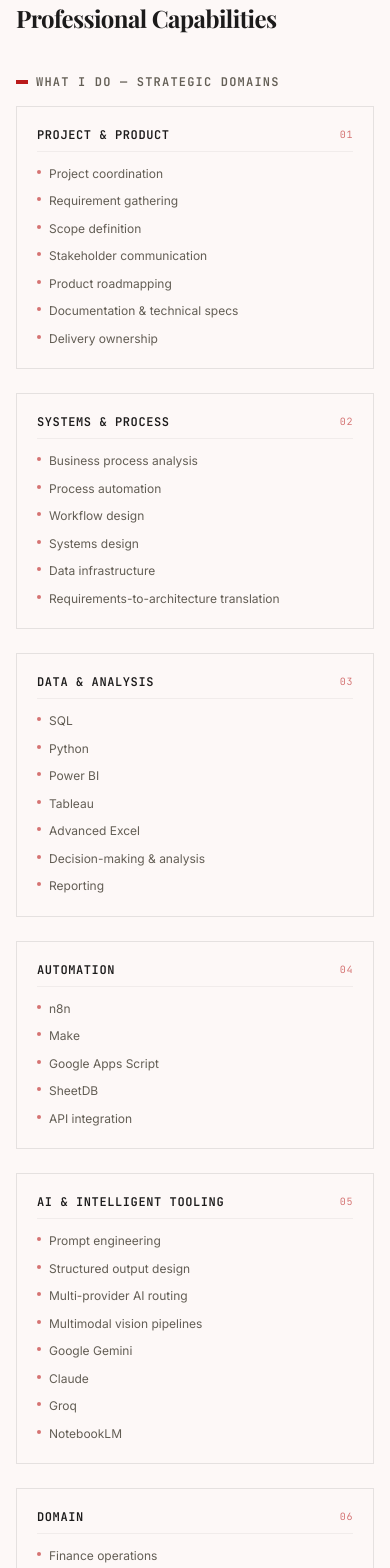
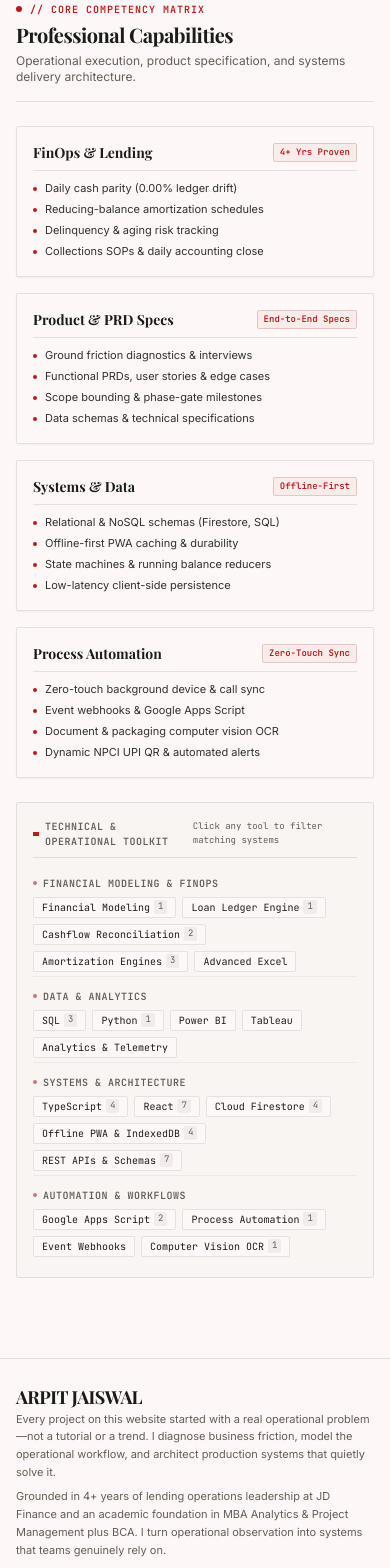
Before and after one commit to Arpitj9974/Arpitj9974-portfolio-, a React (Vite) app: page / in a window 390 px wide. Shown: the part 6940-8508 px from the top of the page. Built offline with nearby package versions, Linux system fonts and the light colour scheme; a web font is replaced by a local one.

Commit message:
refactor(capabilities): streamline Professional Capabilities into 10-second HR scan matrix and categorized toolkit

```diff
--- a/src/App.tsx
+++ b/src/App.tsx
@@ -120,6 +120,19 @@ export default function App() {
     );
   };
 
+  const allCatalog = [JD_FINANCE_CASE_STUDY, ...PROJECTS];
+
+  const handleOpenDemonstrated = (system: { id: string; mode?: "narrative" | "prd" }) => {
+    const target = allCatalog.find(p => p.id === system.id) || (system.id === "jd-finance" ? JD_FINANCE_CASE_STUDY : null);
+    if (target) {
+      playClick();
+      openCaseStudy(target, system.mode || "narrative");
+    } else {
+      playClick();
+      handleSelectSkill(system.id);
+    }
+  };
+
   const handleSelectSkill = (skill: string) => {
     setActiveSkill((prev) => (prev === skill ? null : skill));
     setCurrentTab("projects");
@@ -367,7 +380,11 @@ export default function App() {
     return inTitle || inSubtitle || inDesc || inLongDesc || inCategory || inStack || inProblem || inSolution || inOutcome;
   };
 
-  const filteredProjects = PROJECTS.filter(p =>
+  const baseProjectsForFilter = (activeSkill || searchQuery.trim() || projectFilter !== "All")
+    ? allCatalog
+    : PROJECTS;
+
+  const filteredProjects = baseProjectsForFilter.filter(p =>
     matchesTag(p, projectFilter) &&
     matchesSearch(p, searchQuery) &&
     (!activeSkill || projectMatchesSkill(p, activeSkill))
@@ -967,71 +984,142 @@ export default function App() {
                 </div>
               </motion.section>
 
-              {/* SECTION 06: SKILLS & ARCHITECTURE */}
-              <motion.section initial={{ opacity: 0, y: 24 }} whileInView={{ opacity: 1, y: 0 }} viewport={{ once: true, margin: "-80px" }} transition={{ duration: 0.5, ease: "easeOut" }} className="space-y-10" id="home-toolkit">
-                <div className="space-y-2">
-                  <h2 className="text-2xl md:text-3xl font-serif font-bold text-ink tracking-tight">
+              {/* SECTION 06: PROFESSIONAL CAPABILITIES (10-SECOND HR SCAN MATRIX) */}
+              <motion.section
+                initial={{ opacity: 0, y: 20 }}
+                whileInView={{ opacity: 1, y: 0 }}
+                viewport={{ once: true, margin: "-60px" }}
+                transition={{ duration: 0.4, ease: "easeOut" }}
+                className="space-y-6"
+                id="home-toolkit"
+              >
+                {/* Header */}
+                <div className="space-y-1 border-b border-ink/10 pb-4">
+                  <div className="flex items-center gap-2">
+                    <span className="h-1.5 w-1.5 bg-accent rounded-full" />
+                    <span className="font-mono text-[10px] uppercase tracking-widest text-accent font-bold">
+                      // CORE COMPETENCY MATRIX
+                    </span>
+                  </div>
+                  <h2 className="text-xl md:text-2xl font-serif font-bold text-ink tracking-tight">
                     Professional Capabilities
                   </h2>
-                </div>
-
-                {/* Subsection A: What I Do */}
-                <div className="space-y-4">
-                  <h3 className="text-xs font-mono font-bold text-muted uppercase tracking-widest flex items-center gap-2">
-                    <span className="h-1 w-3 bg-accent" />
-                    <span>What I Do — Strategic Domains</span>
-                  </h3>
-                  <div className="grid grid-cols-1 md:grid-cols-2 lg:grid-cols-3 gap-6">
-                    {PORTFOLIO_OWNER.skills.whatIDo.map((col, idx) => (
-                      <div key={idx} className="border border-ink/10 p-5 bg-paper space-y-4 flex flex-col justify-between">
-                        <div className="space-y-3">
-                          <h4 className="font-mono text-xs font-bold text-ink border-b border-ink/5 pb-2 uppercase tracking-wider flex items-center justify-between">
-                            <span>{col.category}</span>
-                            <span className="text-accent/65 font-light text-[10px]">0{idx + 1}</span>
+                  <p className="text-xs text-muted font-sans max-w-2xl">
+                    Operational execution, product specification, and systems delivery architecture.
+                  </p>
+                </div>
+
+                {/* 4 Clean Compact Domain Columns (Single Row on Desktop) */}
+                <div className="grid grid-cols-1 sm:grid-cols-2 lg:grid-cols-4 gap-4">
+                  {PORTFOLIO_OWNER.skills.domains?.map((domain, idx) => (
+                    <div
+                      key={idx}
+                      className="border border-ink/10 p-4 bg-paper space-y-3 rounded-xs shadow-xs hover:border-accent/30 transition-all flex flex-col justify-between"
+                    >
+                      <div className="space-y-2.5">
+                        {/* Column Header */}
+                        <div className="border-b border-ink/10 pb-2 flex justify-between items-center gap-1.5">
+                          <h4 className="font-serif text-sm font-bold text-ink leading-tight">
+                            {domain.category}
                           </h4>
-                          <ul className="space-y-2">
-                            {col.items.map((item, i) => (
-                              <li key={i} className="flex items-start gap-2 text-xs font-sans text-muted leading-relaxed">
-                                <span className="h-1 w-1 bg-accent/60 rounded-full mt-1.5 shrink-0" />
-                                <span>{item}</span>
-                              </li>
-                            ))}
-                          </ul>
+                          {domain.badge && (
+                            <span className="font-mono text-[9px] font-bold text-accent bg-accent/5 px-1.5 py-0.5 border border-accent/20 rounded-xs shrink-0 whitespace-nowrap">
+                              {domain.badge}
+                            </span>
+                          )}
+                        </div>
+
+                        {/* Crisp 1-Line Bullets */}
+                        <ul className="space-y-1.5">
+                          {domain.items.map((item, i) => (
+                            <li key={i} className="flex items-start gap-2 text-[11px] font-sans text-ink/90 leading-snug">
+                              <span className="h-1 w-1 bg-accent rounded-full mt-1.5 shrink-0" />
+                              <span>{item}</span>
+                            </li>
+                          ))}
+                        </ul>
+                      </div>
+                    </div>
+                  ))}
+                </div>
+
+                {/* Sleek Inline Toolkit Matrix */}
+                <div className="border border-ink/10 bg-surface-container/30 p-4 rounded-xs space-y-2.5">
+                  <div className="flex items-center justify-between border-b border-ink/10 pb-2">
+                    <span className="font-mono text-[10px] font-bold text-muted uppercase tracking-wider flex items-center gap-1.5">
+                      <span className="h-1 w-2 bg-accent" />
+                      <span>Technical &amp; Operational Toolkit</span>
+                    </span>
+                    <span className="font-mono text-[9px] text-muted">
+                      Click any tool to filter matching systems
+                    </span>
+                  </div>
+
+                  <div className="space-y-2 pt-1">
+                    {PORTFOLIO_OWNER.skills.toolkitCategories?.map((group, gIdx) => (
+                      <div
+                        key={gIdx}
+                        className="flex flex-col sm:flex-row sm:items-center gap-1.5 sm:gap-3 py-1 border-b border-ink/5 last:border-0"
+                      >
+                        <span className="font-mono text-[10px] font-bold text-muted uppercase tracking-wider sm:w-44 shrink-0 flex items-center gap-1.5">
+                          <span className="h-1 w-1 bg-accent/60 rounded-full" />
+                          <span>{group.category}</span>
+                        </span>
+                        <div className="flex flex-wrap gap-1.5">
+                          {group.tools.map((tool, tIdx) => {
+                            const matchCount = allCatalog.filter(p => projectMatchesSkill(p, tool.query)).length;
+                            const isActive = activeSkill === tool.query;
+                            return (
+                              <button
+                                key={tIdx}
+                                onClick={() => {
+                                  playClick();
+                                  handleSelectSkill(tool.query);
+                                }}
+                                className={`text-[10px] font-mono px-2 py-0.5 rounded-xs transition-all border cursor-pointer inline-flex items-center gap-1 ${
+                                  isActive
+                                    ? "bg-accent text-paper border-accent font-bold shadow-xs"
+                                    : "bg-paper border-ink/10 text-ink hover:border-accent/40 hover:bg-surface-container-high"
+                                }`}
+                                title={`Filter systems matching "${tool.query}" (${matchCount} found)`}
+                              >
+                                <span>{tool.name}</span>
+                                {matchCount > 0 && (
+                                  <span className={`text-[9px] px-1 py-0.1 rounded-xs ${
+                                    isActive ? "bg-paper/20 text-paper" : "bg-ink/5 text-muted"
+                                  }`}>
+                                    {matchCount}
+                                  </span>
+                                )}
+                              </button>
+                            );
+                          })}
                         </div>
                       </div>
                     ))}
                   </div>
-                </div>
-
-                {/* Subsection B: Operations, Analytics & AI Tooling */}
-                <div className="space-y-4 border-t border-ink/10 pt-8">
-                  <div className="space-y-1">
-                    <h3 className="text-xs font-mono font-bold text-muted uppercase tracking-widest flex items-center gap-2">
-                      <span className="h-1 w-3 bg-accent" />
-                      <span>Operations, Analytics &amp; AI Tooling</span>
-                    </h3>
-                    <p className="text-xs text-muted font-sans font-light">
-                      The financial modeling, analytical instruments, and systems engineering frameworks I use to turn operational friction into production software.
-                    </p>
-                  </div>
-                  <div className="flex flex-wrap gap-2.5">
-                    {PORTFOLIO_OWNER.skills.techBuildWith.map((tech, idx) => (
+
+                  {/* Active Skill Filter Reset Notice */}
+                  {activeSkill && (
+                    <div className="flex items-center justify-between text-xs font-mono bg-accent/5 border border-accent/20 px-3 py-1.5 text-ink mt-2">
+                      <span>
+                        Active toolkit filter: <strong className="text-accent underline">"{activeSkill}"</strong>
+                      </span>
                       <button
-                        key={idx}
-                        onClick={() => handleSelectSkill(tech)}
-                        className={`text-xs font-mono px-3 py-1.5 rounded-sm transition-all border cursor-pointer ${
-                          activeSkill === tech
-                            ? "bg-accent text-paper border-accent font-bold shadow-xs"
-                            : "bg-surface-container border-ink/5 text-ink hover:border-accent/30 hover:bg-surface-container-high"
-                        }`}
-                        title={`Filter systems built with ${tech}`}
+                        onClick={() => {
+                          playClick();
+                          setActiveSkill(null);
+                        }}
+                        className="text-accent hover:underline font-bold cursor-pointer text-[11px]"
                       >
-                        {tech}
+                        Reset Filter
                       </button>
-                    ))}
-                  </div>
+                    </div>
+                  )}
                 </div>
               </motion.section>
+
+
 
             </motion.div>
           )}
--- a/src/data.ts
+++ b/src/data.ts
@@ -1,4 +1,4 @@
-import { Project } from "./types";
+import { Project, CapabilityDomain, ToolkitCategory } from "./types";
 
 export const PORTFOLIO_OWNER = {
   name: "ARPIT JAISWAL",
@@ -24,93 +24,153 @@ export const PORTFOLIO_OWNER = {
     { label: "HR Call Logs Automated", value: "100%" }
   ],
   skills: {
-    whatIDo: [
+    domains: [
       {
-        category: "Project & Product",
+        category: "FinOps & Lending",
+        badge: "4+ Yrs Proven",
         items: [
-          "Project coordination",
-          "Requirement gathering",
-          "Scope definition",
-          "Stakeholder communication",
-          "Product roadmapping",
-          "Documentation & technical specs",
-          "Delivery ownership"
+          "Daily cash parity (0.00% ledger drift)",
+          "Reducing-balance amortization schedules",
+          "Delinquency & aging risk tracking",
+          "Collections SOPs & daily accounting close"
         ]
       },
       {
-        category: "Systems & Process",
+        category: "Product & PRD Specs",
+        badge: "End-to-End Specs",
         items: [
-          "Business process analysis",
-          "Process automation",
-          "Workflow design",
-          "Systems design",
-          "Data infrastructure",
-          "Requirements-to-architecture translation"
+          "Ground friction diagnostics & interviews",
+          "Functional PRDs, user stories & edge cases",
+          "Scope bounding & phase-gate milestones",
+          "Data schemas & technical specifications"
         ]
       },
       {
-        category: "Data & Analysis",
+        category: "Systems & Data",
+        badge: "Offline-First",
         items: [
-          "SQL",
-          "Python",
-          "Power BI",
-          "Tableau",
-          "Advanced Excel",
-          "Decision-making & analysis",
-          "Reporting"
+          "Relational & NoSQL schemas (Firestore, SQL)",
+          "Offline-first PWA caching & durability",
+          "State machines & running balance reducers",
+          "Low-latency client-side persistence"
         ]
       },
       {
-        category: "Automation",
+        category: "Process Automation",
+        badge: "Zero-Touch Sync",
         items: [
-          "n8n",
-          "Make",
-          "Google Apps Script",
-          "SheetDB",
-          "API integration"
+          "Zero-touch background device & call sync",
+          "Event webhooks & Google Apps Script",
+          "Document & packaging computer vision OCR",
+          "Dynamic NPCI UPI QR & automated alerts"
+        ]
+      }
+    ] as CapabilityDomain[],
+
+    toolkitCategories: [
+      {
+        category: "Financial Modeling & FinOps",
+        tools: [
+          { name: "Financial Modeling", query: "Financial Modeling" },
+          { name: "Loan Ledger Engine", query: "Loan Ledger" },
+          { name: "Cashflow Reconciliation", query: "Cashflow" },
+          { name: "Amortization Engines", query: "Amortization" },
+          { name: "Advanced Excel", query: "Excel" }
         ]
       },
       {
-        category: "AI & Intelligent Tooling",
-        items: [
-          "Prompt engineering",
-          "Structured output design",
-          "Multi-provider AI routing",
-          "Multimodal vision pipelines",
-          "Google Gemini",
-          "Claude",
-          "Groq",
-          "NotebookLM"
+        category: "Data & Analytics",
+        tools: [
+          { name: "SQL", query: "SQL" },
+          { name: "Python", query: "Python" },
+          { name: "Power BI", query: "Power BI" },
+          { name: "Tableau", query: "Tableau" },
+          { name: "Analytics & Telemetry", query: "Analytics" }
         ]
       },
       {
-        category: "Domain",
+        category: "Systems & Architecture",
+        tools: [
+          { name: "TypeScript", query: "TypeScript" },
+          { name: "React", query: "React" },
+          { name: "Cloud Firestore", query: "Firestore" },
+          { name: "Offline PWA & IndexedDB", query: "PWA" },
+          { name: "REST APIs & Schemas", query: "API" }
+        ]
+      },
+      {
+        category: "Automation & Workflows",
+        tools: [
+          { name: "Google Apps Script", query: "Google Apps Script" },
+          { name: "Process Automation", query: "Automation" },
+          { name: "Event Webhooks", query: "Webhook" },
+          { name: "Computer Vision OCR", query: "OCR" }
+        ]
+      }
+    ] as ToolkitCategory[],
+
+    // Legacy fallback mapping
+    whatIDo: [
+      {
+        category: "FinOps & Business Operations",
         items: [
-          "Finance operations",
-          "Lending operations",
-          "EdTech",
-          "AgriTech",
-          "Retail"
+          "Loan ledger maintenance",
+          "Daily cashflow reconciliation",
+          "Amortization schedule engines",
+          "Borrower delinquency & aging risk",
+          "Standard Operating Procedures (SOPs)"
+        ]
+      },
+      {
+        category: "Product Strategy & Specifications",
+        items: [
+          "Ground-level friction observation",
+          "Product Requirement Documents (PRDs)",
+          "Scope bounding & phase-gate design",
+          "Acceptance criteria & edge cases",
+          "Data dictionary & schema specs"
+        ]
+      },
+      {
+        category: "Systems Architecture & Data Modeling",
+        items: [
+          "Relational & document schemas",
+          "Offline-first PWA architectures",
+          "Deterministic state machines",
+          "Running balance reducers",
+          "Low-connectivity local persistence"
+        ]
+      },
+      {
+        category: "Process Automation & Integration",
+        items: [
+          "Zero-touch background sync",
+          "Google Apps Script webhooks",
+          "Computer vision OCR pipelines",
+          "Dynamic NPCI UPI QR generation",
+          "REST API integrations"
         ]
       }
     ],
     techBuildWith: [
-      "Advanced Excel (VBA & Modeling)",
-      "Loan Ledger Architecture",
+      "Financial Modeling",
+      "Loan Ledger Engine",
       "Cashflow Reconciliation",
       "Amortization Engines",
+      "Advanced Excel",
       "SQL",
-      "Python (ETL & Analytics)",
+      "Python",
       "Power BI",
       "Tableau",
-      "PRD & Technical Specs",
-      "Workflow State Machines",
-      "API & Schema Design",
-      "Google Gemini AI",
-      "Systems Architecture & Delivery",
+      "TypeScript",
+      "React",
+      "Cloud Firestore",
+      "Offline PWA & IndexedDB",
+      "REST APIs & Schemas",
       "Google Apps Script",
-      "Cloud Firestore",
-      "Zero-Touch Pipelines"
+      "Process Automation",
+      "Event Webhooks",
+      "Computer Vision OCR"
     ]
   },
   experience: [
```
Also changed, not shown: src/types.ts (+26 -0 lines).
